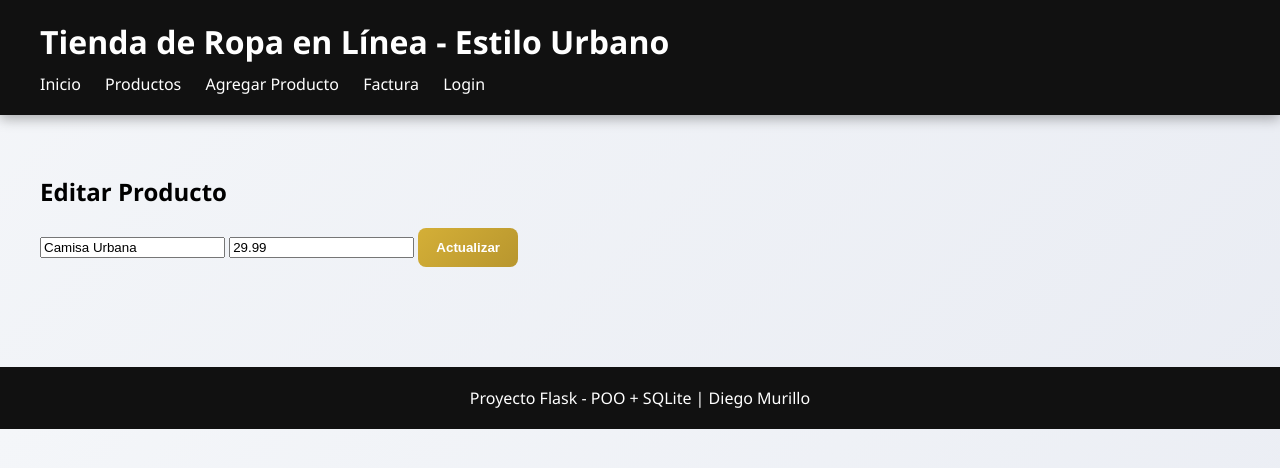
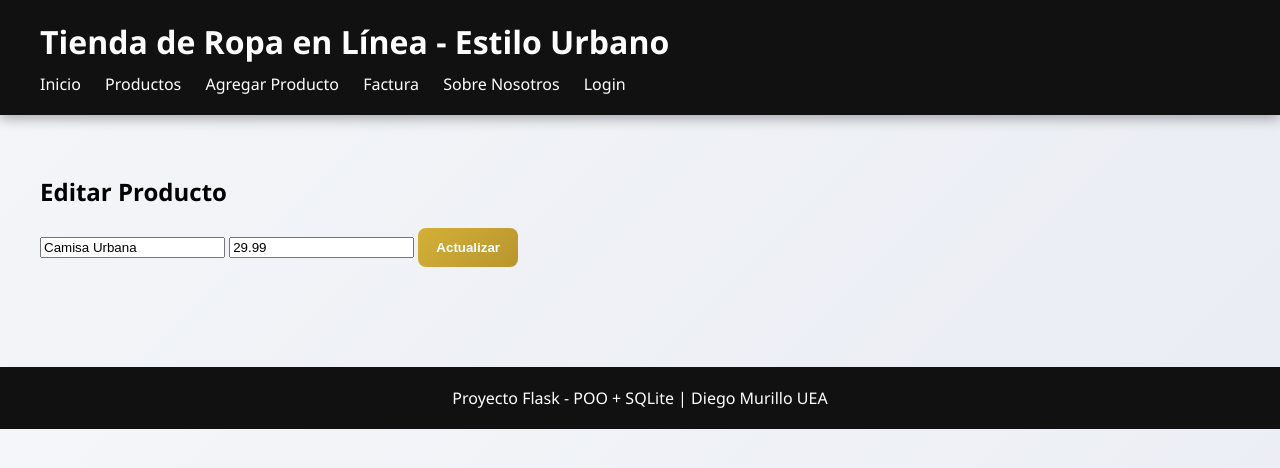
Before and after one commit to diegomurillo1281/diegomurillo-DESARROLLO-DE-APLICACIONES-WEB, a Flask app: page /editar/1 in a window 1280 px wide. Shown: the top 468 px of the page. Run offline with Flask 3, Linux system fonts and the light colour scheme.

Commit message:
Add About page to navbar

```diff
--- a/app.py
+++ b/app.py
@@ -89,3 +89,15 @@ if __name__ == "__main__":
 @app.route("/factura")
 def factura():
     return render_template("factura.html")
+
+
+# =========================
+# ABOUT
+# =========================
+@app.route("/about")
+def about():
+    return render_template("about.html")
+
+
+if __name__ == "__main__":
+    app.run(debug=True)
--- a/templates/base.html
+++ b/templates/base.html
@@ -2,6 +2,7 @@
 <html lang="es">
 <head>
     <meta charset="UTF-8">
+    <meta name="viewport" content="width=device-width, initial-scale=1.0">
     <title>Tienda de Ropa en Línea - Estilo Urbano</title>
     <link rel="stylesheet" href="{{ url_for('static', filename='style.css') }}">
 </head>
@@ -14,6 +15,7 @@
         <a href="{{ url_for('listar_productos') }}">Productos</a>
         <a href="{{ url_for('agregar_producto') }}">Agregar Producto</a>
         <a href="{{ url_for('factura') }}">Factura</a>
+        <a href="{{ url_for('about') }}">Sobre Nosotros</a>
         <a href="{{ url_for('login') }}">Login</a>
     </nav>
 </header>
@@ -23,7 +25,7 @@
 </div>
 
 <footer>
-    Proyecto Flask - POO + SQLite | Diego Murillo
+    Proyecto Flask - POO + SQLite | Diego Murillo UEA
 </footer>
 
 </body>
```
